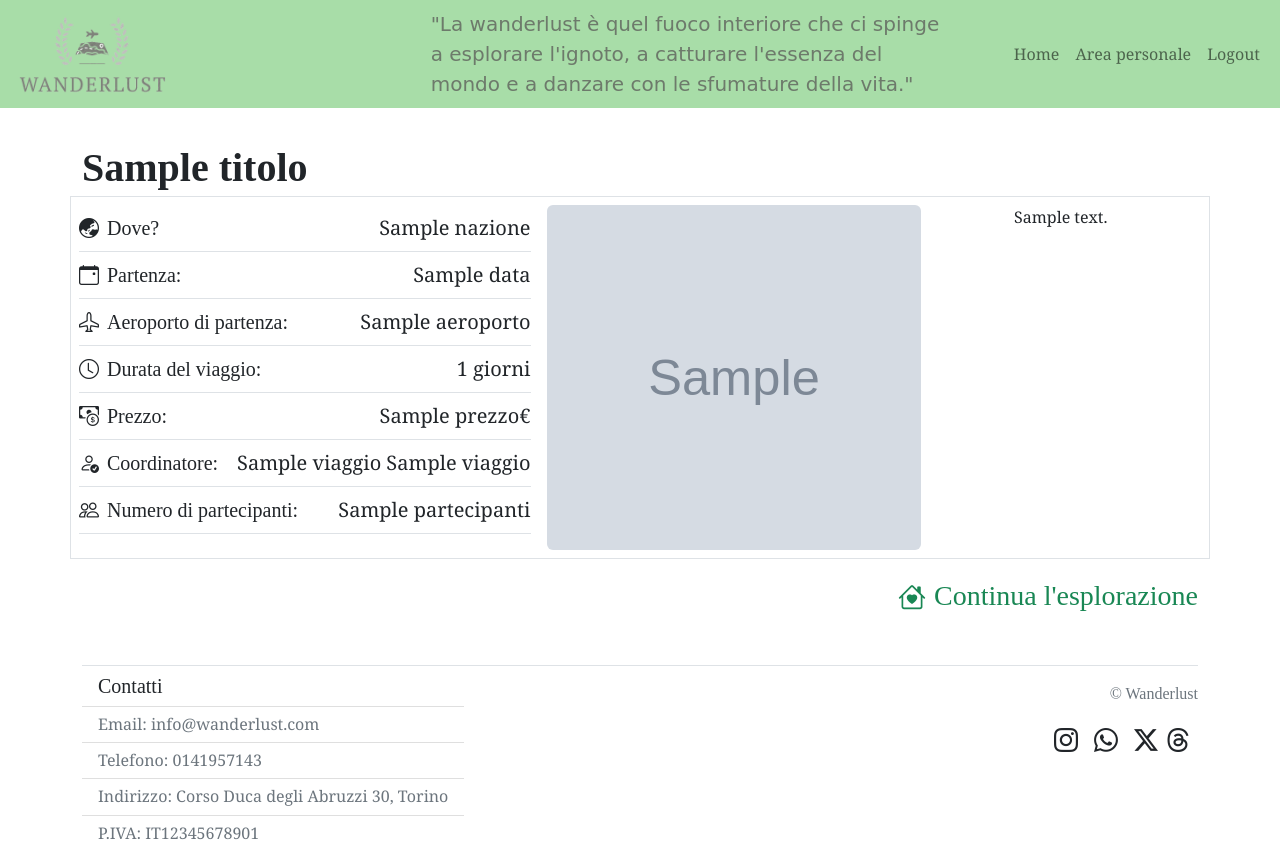
After one commit to steeedd/Wanderlust, a Python web app: template templates/viaggio.html in a window 1280 px wide. The commit adds this page. Run offline with Jinja, Linux system fonts and the light colour scheme; the template is opened without the code that fills it: most values are stand-ins (such as "Sample title", 1, 10 or a date in 2020); grey boxes marked "Sample" are stand-in pictures.

Commit message:
further progress

```diff
--- a/static/style.css
+++ b/static/style.css
@@ -220,3 +220,8 @@ body {
     font-size: 5em;
     height: min-content;
 }
+
+#descriptionSection{
+    max-height: 390px;
+    overflow-y: auto;
+}
--- a/templates/approvazione_viaggi.html
+++ b/templates/approvazione_viaggi.html
@@ -10,7 +10,7 @@
 <section class="d-flex flex-wrap">
     {%for viaggio in viaggi_in_approvazione%}
     <article class="me-4 ms-3 mb-4 image-container">
-        <img class="zoomable rounded" src="{{url_for('static', filename = 'viaggio/'+viaggio.img_viaggio)}}" alt="Questa è l'immagine del viaggio in {{viaggio.nazione}}">
+        <a href="{{url_for('pagina_viaggio', id_viaggio = viaggio.id)}}"><img class="zoomable rounded" src="{{url_for('static', filename = 'viaggio/'+viaggio.img_viaggio)}}" alt="Questa è l'immagine del viaggio in {{viaggio.nazione}}"></a>
         <p class="titleImgPos">{{viaggio.titolo}}</p>
         <section class="d-flex justify-content-start align-items-center sectionDaysImgPos">
             <i class="bi bi-calendar-date me-2"></i>
--- a/templates/home.html
+++ b/templates/home.html
@@ -11,7 +11,7 @@
 <section class="d-flex flex-wrap">
     {%for viaggio in viaggi_approvati%}
     <article class="me-4 ms-3 mb-4 image-container">
-        <img class="zoomable rounded" src="{{url_for('static', filename = 'viaggio/'+viaggio.img_viaggio)}}" alt="Questa è l'immagine del viaggio in {{viaggio.nazione}}">
+        <a href="{{url_for('pagina_viaggio', id_viaggio = viaggio.id)}}"><img class="zoomable rounded" src="{{url_for('static', filename = 'viaggio/'+viaggio.img_viaggio)}}" alt="Questa è l'immagine del viaggio in {{viaggio.nazione}}"></a>
         <div class="fav-button text-white d-flex justify-content-start fs-5">
             {%if viaggio.continente == 'Africa' or viaggio.continente=='Europa'%}
             <i class="bi bi-globe-europe-africa me-1"></i>
--- /dev/null
+++ b/templates/viaggio.html
@@ -0,0 +1,166 @@
+{% extends "base.html" %}
+{% block title %} {{super()}}Viaggio{% endblock %}
+
+
+{% block content %}
+<h1 class="fontCopperplate fs-1 fw-bold mb-1">{{viaggio.titolo}}</h1>
+<article class="d-flex flex-wrap border p-2">
+    <section class="col-5 d-flex flex-column">
+        <section class="d-flex justify-content-between me-3 py-2 border-bottom align-items-center">
+            <div class="d-flex justify-content-start align-items-center fs-5">
+                {%if viaggio.continente == 'Africa' or viaggio.continente=='Europa'%}
+                <i class="bi bi-globe-europe-africa me-2"></i>
+                {%elif viaggio.continente == 'NordAmerica' or viaggio.continente == 'SudAmerica'%}
+                <i class="bi bi-globe-americas me-2"></i>
+                {%elif viaggio.continente == 'Asia'%}
+                <i class="bi bi-globe-central-south-asia me-2"></i>
+                {%else%}
+                <i class="bi bi-globe-asia-australia me-2"></i>
+                {%endif%}
+                <p class="fontCopperplate pMarginNegativo">Dove?</p>
+            </div>
+            <p class="pMarginNegativo fs-5">{{viaggio.nazione}}</p>
+        </section>
+        <section class="d-flex justify-content-between me-3 py-2 border-bottom align-items-center">
+            <div class="d-flex justify-content-start fs-5">
+                <i class="bi bi-calendar-event me-2"></i>
+                <p class="fontCopperplate pMarginNegativo">Partenza:</p>
+            </div>
+            <p class="pMarginNegativo fs-5">{{viaggio.data}}</p>
+        </section>
+
+        <section class="d-flex justify-content-between me-3 py-2 border-bottom align-items-center">
+            <div class="d-flex justify-content-start fs-5">
+                <i class="bi bi-airplane me-2"></i>
+                <p class="fontCopperplate pMarginNegativo">Aeroporto di partenza:</p>
+            </div>
+            <p class="pMarginNegativo fs-5">{{viaggio.aeroporto}}</p>
+        </section>
+        <section class="d-flex justify-content-between me-3 py-2 border-bottom align-items-center">
+            <div class="d-flex justify-content-start fs-5 align-items-center">
+                <i class="bi bi-clock me-2"></i>
+                <p class="fontCopperplate pMarginNegativo">Durata del viaggio:</p>
+            </div>
+            <p class="pMarginNegativo fs-5">{{viaggio.num_giorni}} giorni</p>
+        </section>
+        <section class="d-flex justify-content-between me-3 py-2 border-bottom align-items-center">
+            <div class="d-flex justify-content-start fs-5">
+                <i class="bi bi-cash-coin me-2"></i>
+                <p class="fontCopperplate pMarginNegativo">Prezzo:</p>
+            </div>
+            <p class="pMarginNegativo fs-5">{{viaggio.prezzo}}€</p>
+        </section>
+        <section class="d-flex justify-content-between me-3 py-2 border-bottom align-items-center">
+            <div class="d-flex justify-content-start fs-5">
+                <i class="bi bi-person-check me-2"></i>
+                <p class="fontCopperplate pMarginNegativo">Coordinatore:</p>
+            </div>
+            <p class="pMarginNegativo fs-5">{{viaggio.nome}} {{viaggio.cognome}}</p>
+        </section>
+        <section class="d-flex justify-content-between me-3 py-2 border-bottom align-items-center">
+            <div class="d-flex justify-content-start fs-5">
+                <i class="bi bi-people me-2"></i>
+                <p class="fontCopperplate pMarginNegativo">Numero di partecipanti:</p>
+            </div>
+            <p class="pMarginNegativo fs-5">{{viaggio.partecipanti}}</p>
+        </section>
+        <section class="d-flex justify-content-end mt-3">
+            {%if current_user.id == viaggio.id_coordinatore%}
+            <!-- Button trigger modal -->
+            <button type="button" class="btn btn-outline-secondary btn-sm me-3 fontCopperplate" data-bs-toggle="modal" data-bs-target="#exampleModal">
+                Modifica annuncio
+            </button>
+            <!-- Modal -->
+            <form action="{{url_for('modifica_viaggio', id_viaggio = viaggio.id)}}", method="POST", enctype="multipart/form-data">
+                <div class="modal fade" id="exampleModal" tabindex="-1" aria-labelledby="exampleModalLabel" aria-hidden="true">
+                    <div class="modal-dialog">
+                        <div class="modal-content">
+                            <div class="modal-header">
+                            <h1 class="modal-title fs-5 fontCopperplate" id="exampleModalLabel">Modifica annuncio</h1>
+                            <button type="button" class="btn-close" data-bs-dismiss="modal" aria-label="Close"></button>
+                            </div>
+                            <div class="modal-body">
+                                <section class="mb-3">
+                                    <label for="idTitolo" class="col-form-label">Titolo</label>
+                                    <input type="text" class="form-control" name = "titolo" id="idTitolo" value="{{viaggio.titolo}}" minlength="3" maxlength="70">
+                                </section>
+                                <section class="mb-3">
+                                    <label class = "col-form-label" for = "continente">Continente</label>
+                                    <select id="continente" name="continente" class="form-select" aria-label="Default select example" required disabled>
+                                        <option value="{{viaggio.continente}}">{{viaggio.continente}}</option>
+                                    </select>
+                                </section>
+                                <section class="mb-3">
+                                    <label class = "col-form-label" for = "nazione">Nazione</label>
+                                    <select id="nazione" name="nazione" class="form-select" aria-label="Default select example" disabled required>
+                                        <option value="{{viaggio.nazione}}">{{viaggio.nazione}}</option>
+                                    </select>
+                                </section>
+                                <section class="mb-3">
+                                    <label for = "date" class = "col-form-label">Data di partenza</label>
+                                    <input name = 'data' value = "{{viaggio.data}}"class="form-control" type="date" aria-label="default input example" id = "date" min="{{viaggio.data}}" required>
+                                    <div id="passwordHelp" class="form-text">Puoi solamente posticipare il viaggio, ma non anticiparlo!</div>
+                                </section>
+                                <section class="d-flex justify-content-between">
+                                    <section>
+                                        <label class = "col-form-label" for = "num_giorni">Numero di giorni</label>
+                                        <select id="num_giorni" name="num_giorni" class="form-select" aria-label="Default select example" required min="5" max="21">
+                                            <option selected value="{{viaggio.num_giorni}}">{{viaggio.num_giorni}}</option>
+                                            {%for i in range(5,22)%}
+                                            {%if i|int != viaggio.num_giorni|int%}
+                                            <option value="{{i}}">{{i}}</option>
+                                            {%endif%}
+                                            {%endfor%}
+                                        </select>
+                                    </section>
+                                    <section>
+                                        <label class = "col-form-label" for = "idAeroporto">Aeroporto di partenza</label>
+                                        <select id="idAeroporto" name="aeroporto" class="form-select" aria-label="Default select example" required>
+                                            <option value="{{viaggio.aeroporto}}" selected>{{viaggio.aeroporto}}</option>
+                                            {%for aeroporto in aeroporti_italiani%}
+                                            {%if aeroporto != viaggio.aeroporto%}
+                                            <option value="{{aeroporto}}">{{aeroporto}}</option>
+                                            {%endif%}
+                                            {%endfor%}
+                                        </select>
+                                    </section>
+                                </section>
+                                <label class = "d-block mt-3 mb-2" for = "idPrezzo">Prezzo</label>
+                                <article class="input-group mb-3">
+                                  <span class="input-group-text">€</span>
+                                  <input type="number" id = "idPrezzo" name = "prezzo" value="{{viaggio.prezzo}}" class="form-control" aria-label="Amount (to the nearest dollar)" required min="0" max="9999">
+                                  <span class="input-group-text">.00</span>
+                                </article>
+                                <div class="mb-1">
+                                    <label for="idDescrizione" class="form-label">Descrizione</label>
+                                    <textarea class="form-control" id="idDescrizione" rows="3" name="descrizione" required minlength="100">{{viaggio.descrizione}}</textarea>
+                                </div>
+                            </div>
+                            <div class="modal-footer">
+                            <button type="button" class="btn btn-secondary fontCopperplate" data-bs-dismiss="modal">Annulla</button>
+                            <button type="submit" class="btn btn-success fontCopperplate">Modifica</button>
+                            </div>
+                        </div>
+                    </div>
+                </div>
+            </form>
+            {%endif%}
+        </section>
+
+    </section>
+    <section class="col-4 d-flex justify-content-center">
+        <img class="zoomable rounded" src="{{url_for('static', filename = 'viaggio/'+viaggio.img_viaggio)}}" alt="Questa è l'immagine del viaggio in {{viaggio.nazione}}">
+    </section>
+    <section id = "descriptionSection" class="col-3 d-flex flex-column align-items-center">
+        <p class="fs-6">{{viaggio.descrizione}}</p>
+    </section>
+</article>
+
+<section class = "d-flex justify-content-end align-items-center mt-3">
+    <a class="d-flex justify-content-start anchorNoTextDec fs-3 text-success" href="{{ url_for('home') }}">
+        <i class="bi bi-house-heart me-2"></i>
+        <p class="fontCopperplate pMarginNegativo">Continua l'esplorazione</p>
+    </a>
+</section>
+
+{%endblock%}
```
Also changed, not shown: app.py (+144 -11 lines), templates/profilo.html (+5 -5 lines), viaggi_dao.py (+23 -0 lines), db/wanderlust.db, static/viaggio/@Viaggio.2.1712596799.331744.jpg (added), static/viaggio/@Viaggio.5.1712594942.112913.jpg (added), static/viaggio/@Viaggio.5.1712596146.568969.jpg (added).
